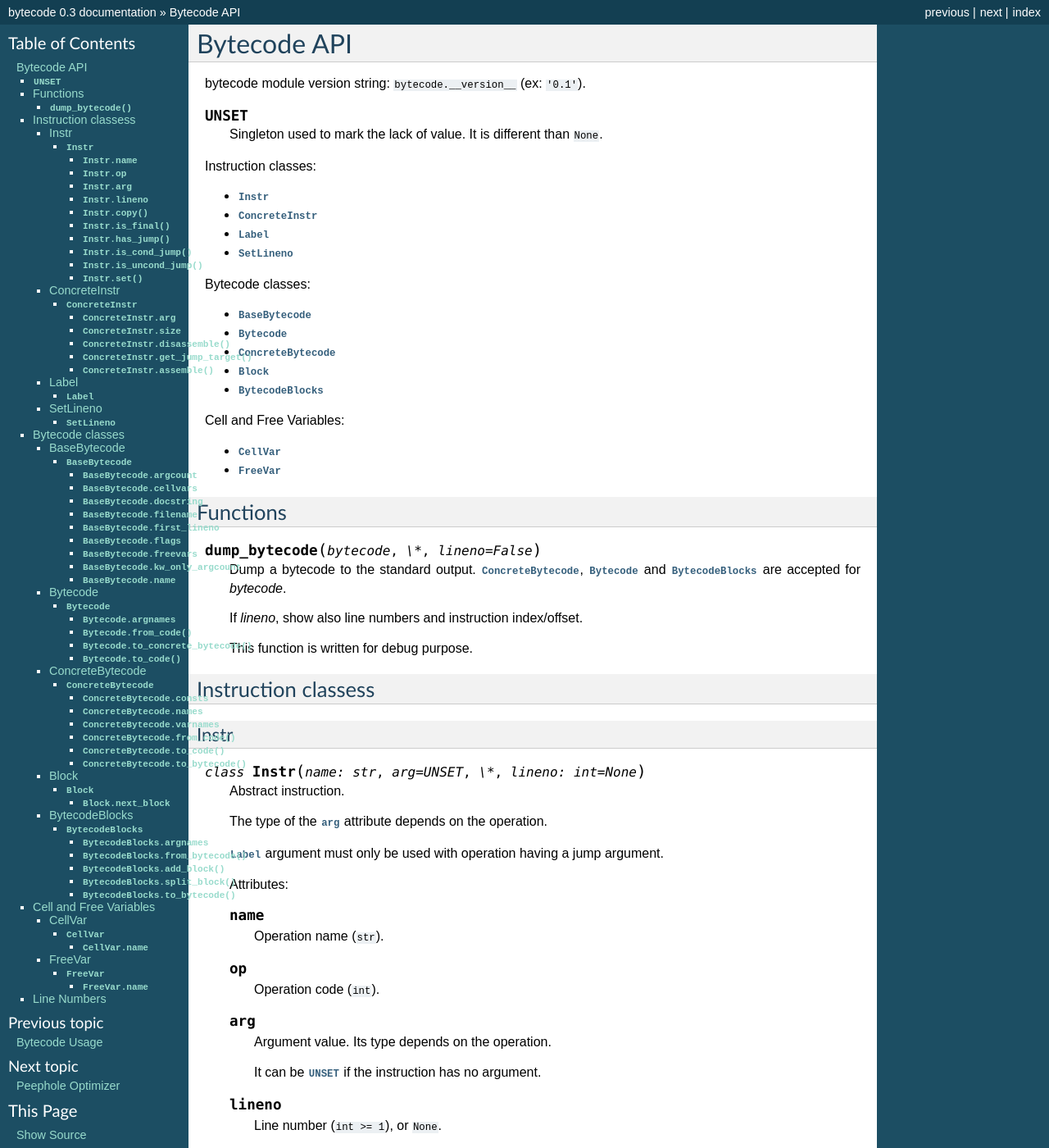
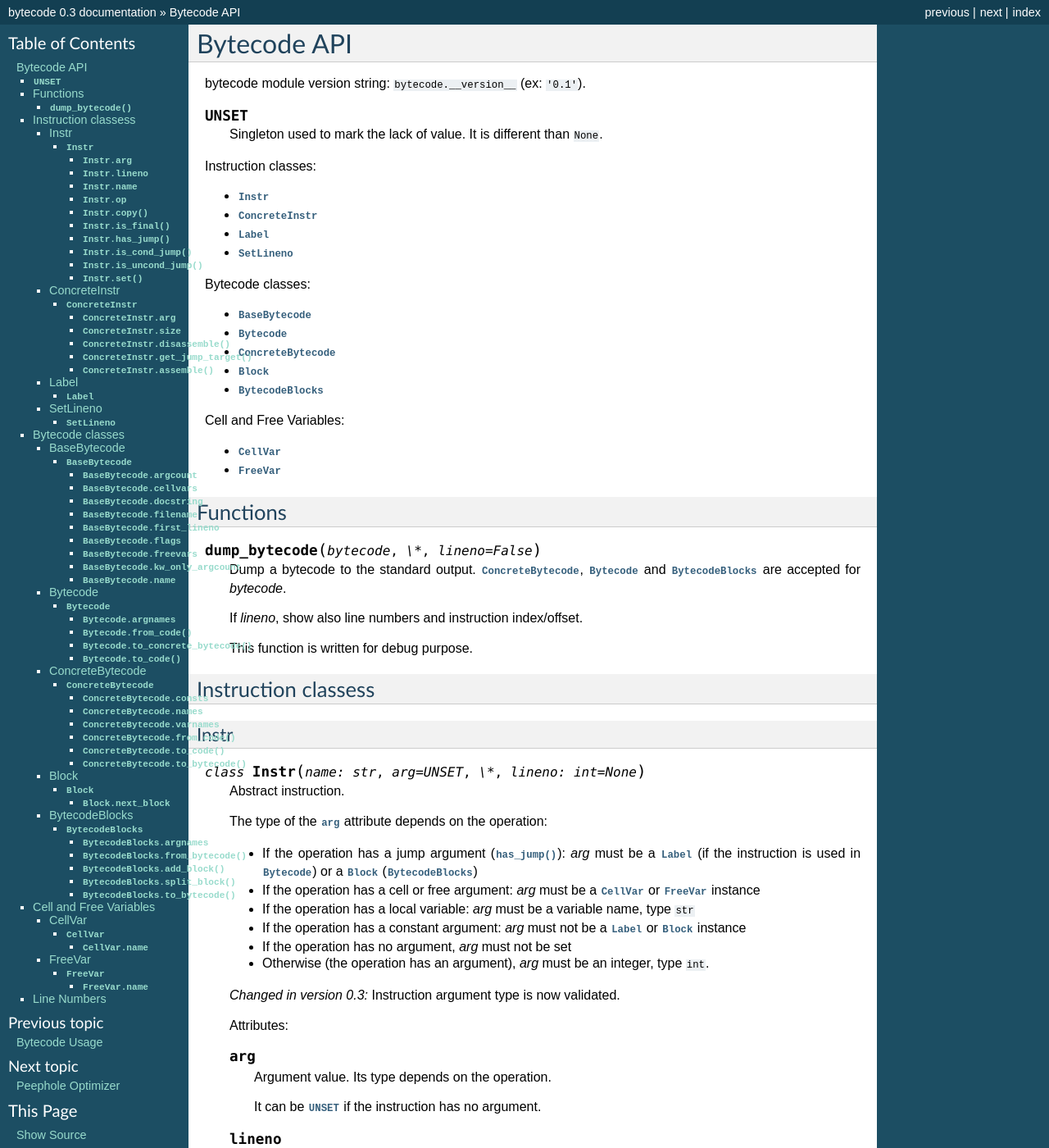
Before and after one commit to MatthieuDartiailh/bytecode, a Sphinx documentation site: the page built from doc/api.rst, in a window 1280 px wide and 1400 px high. Shown: the whole window at 82% size. Built offline with Sphinx 7.4.7, drawn with Linux system fonts in a browser that asks for light colours; some of the changed text lies outside the part shown.

Commit message:
Fix validation of Instr argument
Document also this validation.

```diff
--- a/doc/api.rst
+++ b/doc/api.rst
@@ -52,20 +52,25 @@ Instr
 
    Abstract instruction.
 
-   The type of the :attr:`arg` attribute depends on the operation.
+   The type of the :attr:`arg` attribute depends on the operation:
 
-   :class:`Label` argument must only be used with operation having a jump
-   argument.
+   * If the operation has a jump argument (:meth:`has_jump`): *arg* must be a
+     :class:`Label` (if the instruction is used in :class:`Bytecode`) or a
+     :class:`Block` (:class:`BytecodeBlocks`)
+   * If the operation has a cell or free argument: *arg* must be a
+     :class:`CellVar` or :class:`FreeVar` instance
+   * If the operation has a local variable: *arg* must be a variable name,
+     type ``str``
+   * If the operation has a constant argument: *arg* must not be a
+     :class:`Label` or :class:`Block` instance
+   * If the operation has no argument, *arg* must not be set
+   * Otherwise (the operation has an argument), *arg* must be an integer,
+     type ``int``.
+
+   .. versionchanged:: 0.3
+      Instruction argument type is now validated.
 
    Attributes:
-
-   .. attribute:: name
-
-      Operation name (``str``).
-
-   .. attribute:: op
-
-      Operation code (``int``).
 
    .. attribute:: arg
 
@@ -76,6 +81,14 @@ Instr
    .. attribute:: lineno
 
       Line number (``int >= 1``), or ``None``.
+
+   .. attribute:: name
+
+      Operation name (``str``).
+
+   .. attribute:: op
+
+      Operation code (``int``).
 
    Methods:
 
```
Also changed, not shown: 2 other files.
